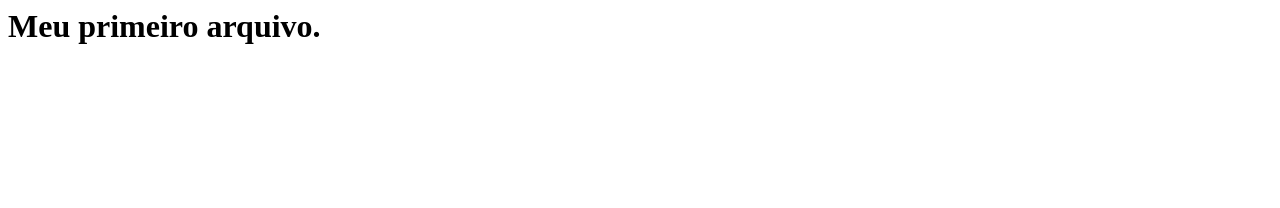
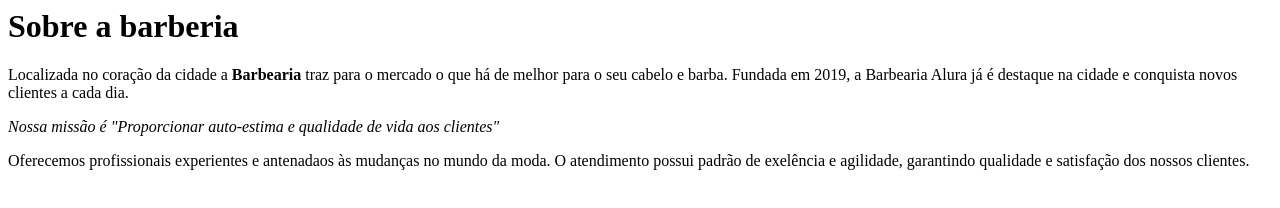
Before and after one commit to TaynaraKarolin/primeiro-repositorio, a plain HTML site: page index.html in a window 1280 px wide. Drawn offline with Linux system fonts and the light colour scheme.

Commit message:
Projeto dia 13/09

```diff
--- a/index.html
+++ b/index.html
@@ -1,3 +1,8 @@
-<html>
-  <h1> Meu primeiro arquivo. </h1>
-  </html>
+<h1> Sobre a barberia </h1>
+
+<p> Localizada no coração da cidade a <strong> Barbearia </strong> traz para o mercado o que há de melhor para o seu cabelo e barba.
+Fundada em 2019, a Barbearia Alura já é destaque na cidade e conquista novos clientes a cada dia. </p>
+
+<p> <em> Nossa missão é "Proporcionar auto-estima e qualidade de vida aos clientes" </em> </p>
+
+<p> Oferecemos profissionais experientes e antenadaos às mudanças no mundo da moda. O atendimento possui padrão de exelência e agilidade, garantindo qualidade e satisfação dos nossos clientes. </p>
```
